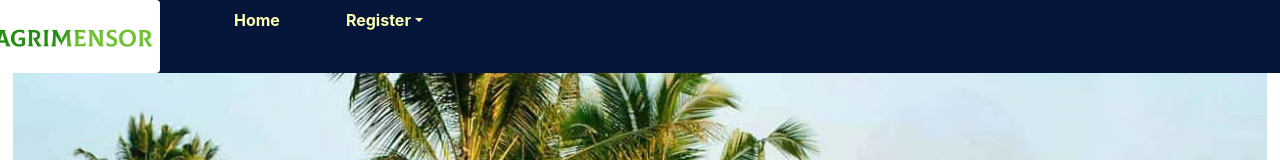
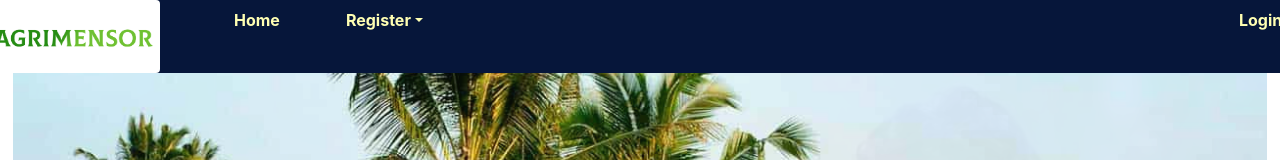
Before and after one commit to Hellenic-gp5/hellenic-practice, an Angular app in the folder Farmer-Schemes/: page /home in a window 1280 px wide. Shown: the top 160 px of the page. Built offline with nearby package versions, Linux system fonts and the light colour scheme.

Commit message:
CSS Change

```diff
--- a/Farmer-Schemes/src/app/layout/navbar/navbar.component.css
+++ b/Farmer-Schemes/src/app/layout/navbar/navbar.component.css
@@ -31,7 +31,7 @@ img {
 
 .action {
   position: relative;
-  left: 850px;
+  left: 750px;
 }
 .dropdown-menu{
   background-color: #06163a;
```
